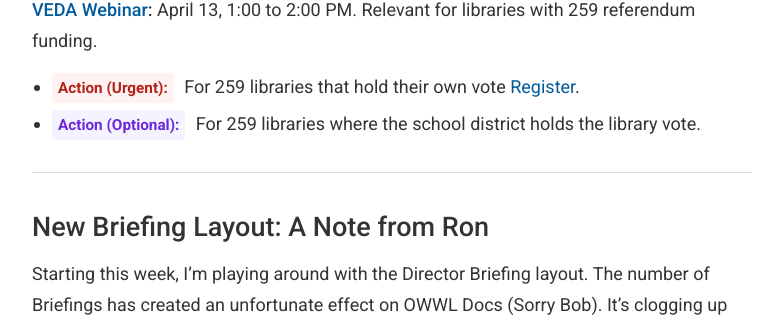
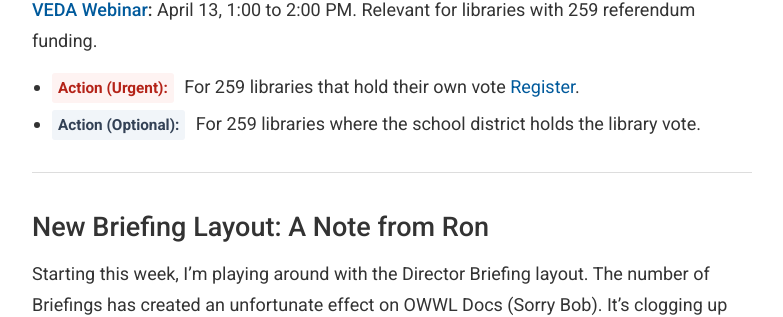
Before and after one commit to projectlibrarian/director-briefing, a Jekyll site: the page built from briefings/2026.04.06.md, in a window 1280 px wide. Shown: the part 1016-1333 px from the top of the page, without its empty margins (248-1031 px from the left). Built offline with Jekyll 4.4.1, drawn with Linux system fonts in a browser that asks for light colours.

Commit message:
Update default.html

```diff
--- a/_layouts/default.html
+++ b/_layouts/default.html
@@ -137,8 +137,8 @@
 
 /* Optional */
 .tldr .action-optional {
-  background-color: #f5f3ff;
-  color: #6d28d9;
+  background-color: #f1f5f9;
+  color: #334155;
 }
   </style>
 </head>
```
